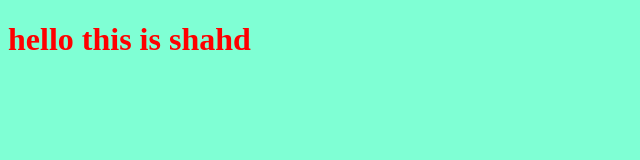
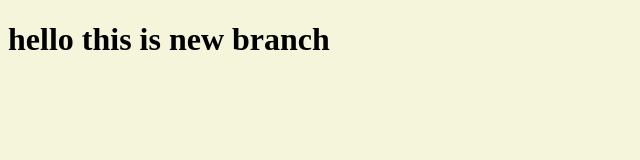
Before and after one commit to Shahdayasa/myproject, a plain HTML site: page index.html in a window 1280 px wide. Shown: the whole page, without its empty margins (0-640 px from the left). Drawn offline with Linux system fonts and the light colour scheme.

Commit message:
changing style for the title

```diff
--- a/index.html
+++ b/index.html
@@ -7,7 +7,7 @@
     <link rel="stylesheet" href="styles.css">
 </head>
 <body>
-    <h1>hello this is shahd</h1>
+    <h1>hello this is new branch</h1>
   <script src="app.js"></script>
 </body>
 </html>
--- a/styles.css
+++ b/styles.css
@@ -1,6 +1,6 @@
 h1{
-    color: red;
+    color: black;
 }
 body{
-    background-color:aquamarine ;
+    background-color:beige ;
 }
```
